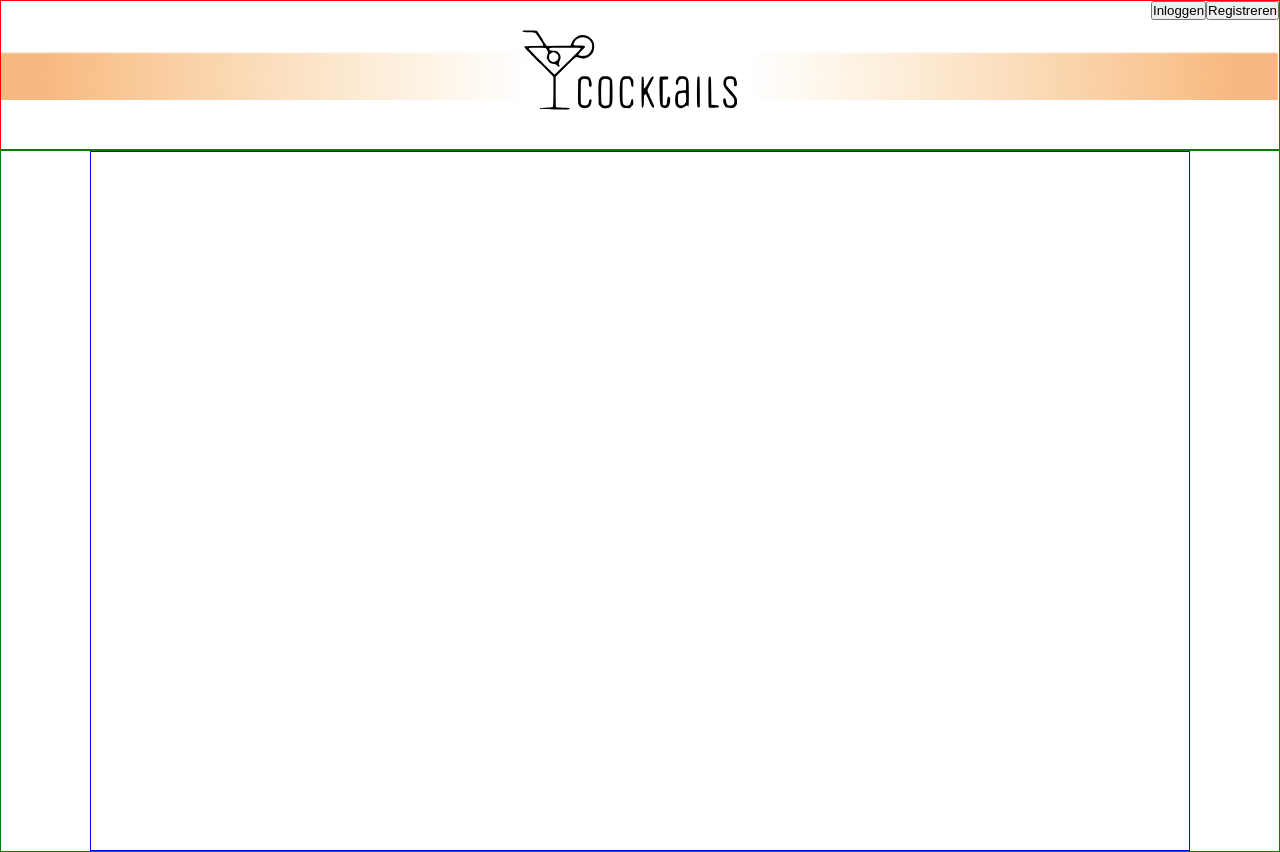
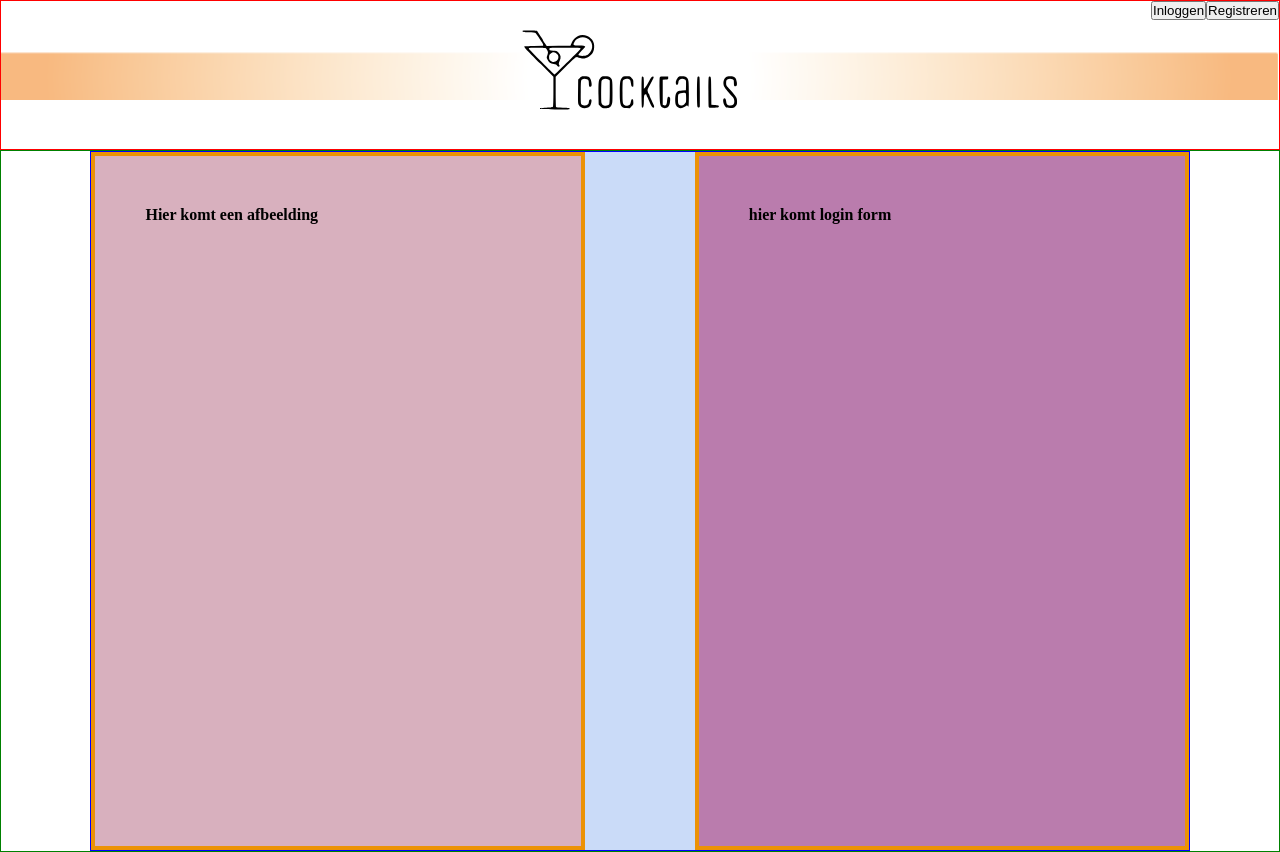
Before and after one commit to ramona-dg/frontend-cocktail-webapplication, a React (Create React App) app: page /login in a window 1280 px wide. Built offline with nearby package versions, Linux system fonts and the light colour scheme.

Commit message:
css layout login page

```diff
--- a/src/App.module.css
+++ b/src/App.module.css
@@ -11,8 +11,8 @@
     border: solid blue 1px;
     min-height: 700px; /*dit is alleen even voor visual, footer ook nog*/
     display: flex;
-    flex-direction: column;
-    align-items: center;
-    justify-content: center;
+    flex-direction: row;
+    /*!*align-items: center;*! hier moeten we nog even naar kijken*/
+    /*!*justify-content: center;*!*/
 
 }
--- a/src/pages/login/Login.js
+++ b/src/pages/login/Login.js
@@ -1,8 +1,20 @@
 import React from 'react';
+import styles from "../login/Login.module.css";
 
 function Login() {
     return (
-        <div></div>
+        <>
+            <div className={styles.contentContainer}>
+                <div className={`${styles['contentContainer__photo']} ${styles.contentItem}`}>
+                    <p>Hier komt een afbeelding</p>
+                </div>
+                    <div className={`${styles['contentContainer__form']} ${styles.contentItem}`}>
+                    <p>hier komt login form
+                    </p>
+                </div>
+            </div>
+
+        </>
     );
 }
 
--- a/src/pages/login/Login.module.css
+++ b/src/pages/login/Login.module.css
@@ -0,0 +1,25 @@
+.contentContainer {
+    background-color: #cadbf8;
+    display: flex;
+    flex-direction: row;
+    justify-content: space-between;
+    width: 100%;
+}
+
+.contentItem {
+    border: #ec9206 solid 4px;
+    width: 45%;
+
+
+}
+
+
+.contentContainer__photo {
+    background-color: rgba(231, 134, 134, 0.5);
+
+}
+
+.contentContainer__form {
+    background-color: rgba(167, 19, 90, 0.48);
+
+}
```
